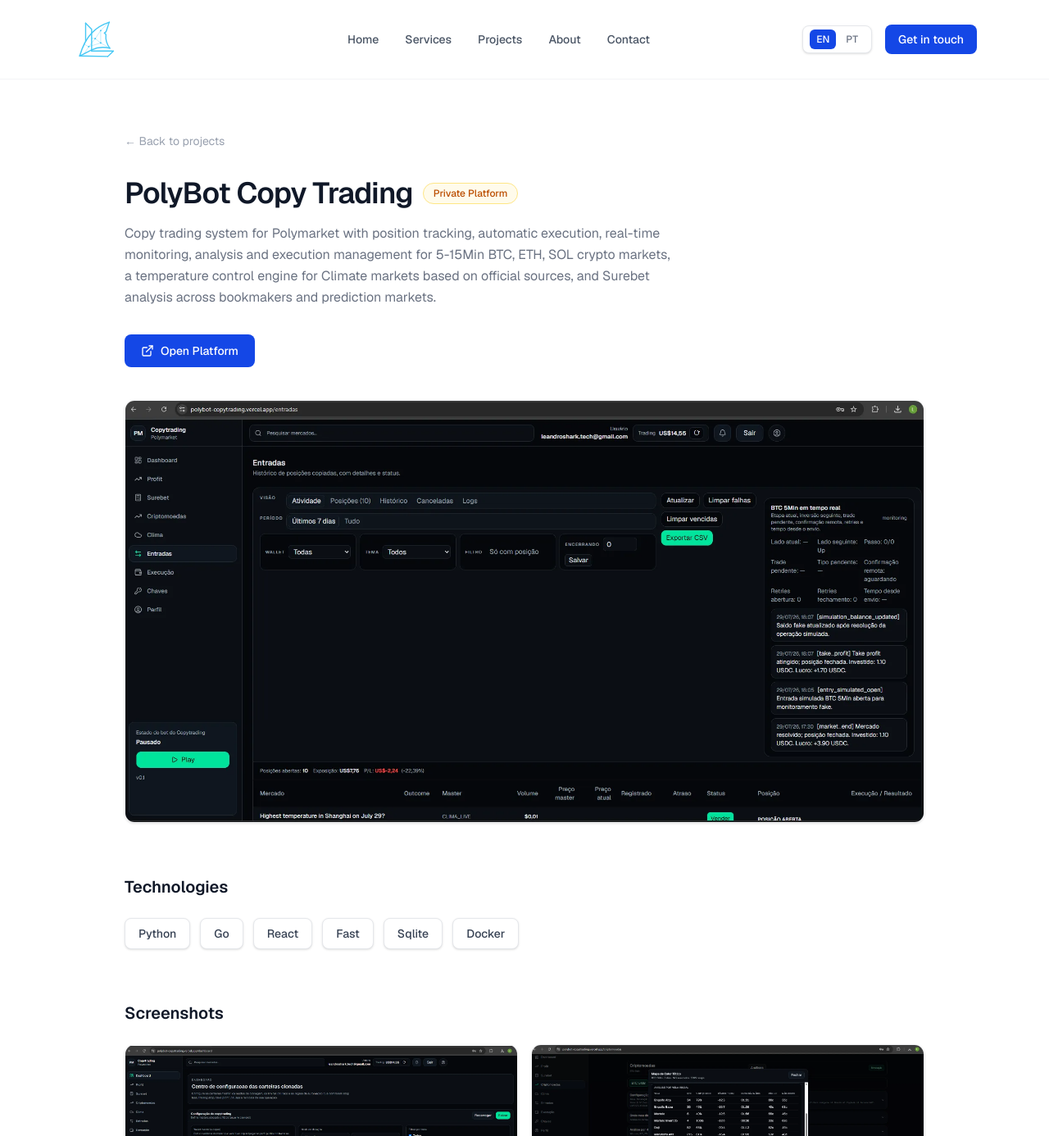
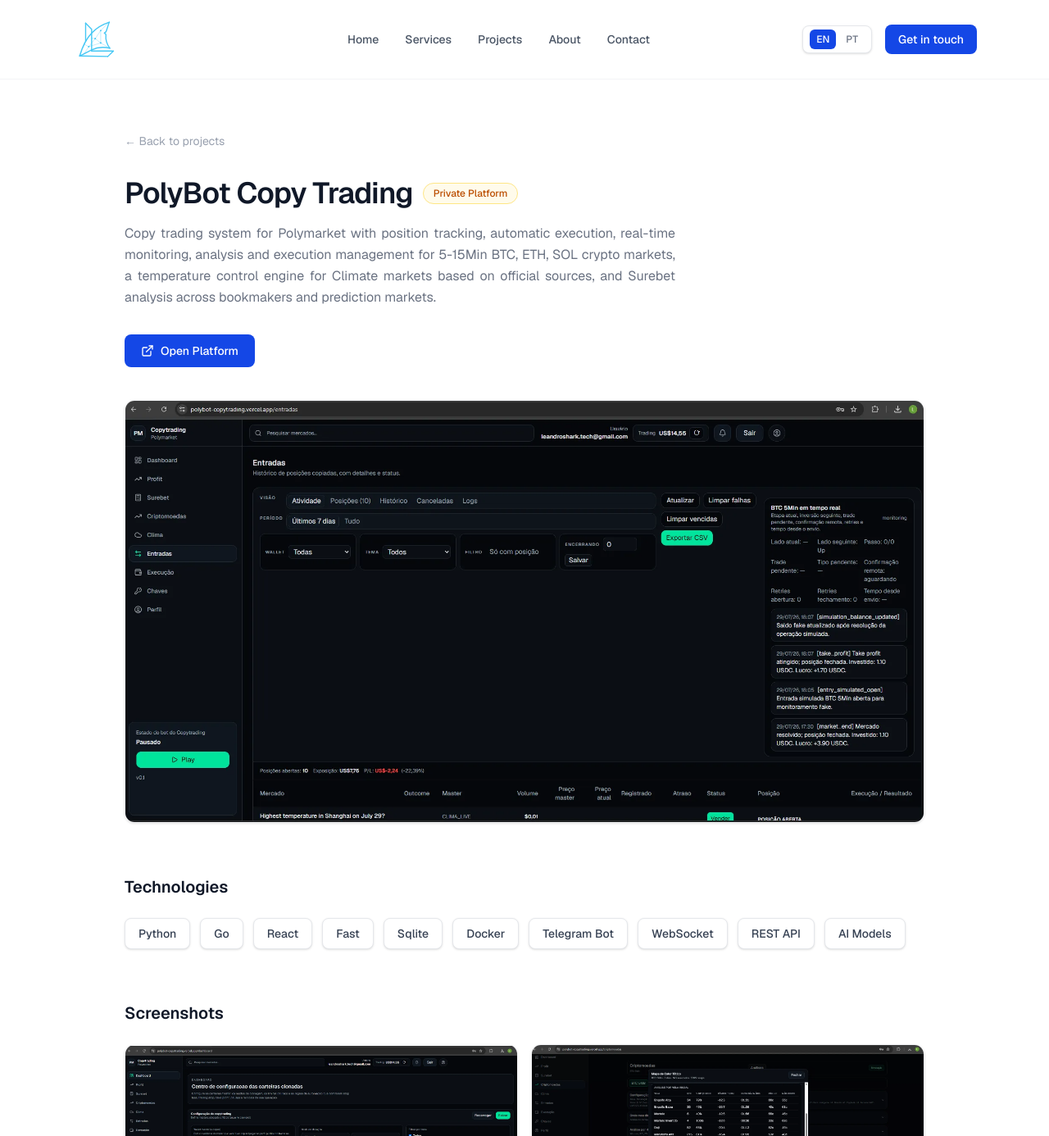
Before and after one commit to Sharkprojects/lsharktech-site, a Next.js app: page /projects/polybot in a window 1280 px wide. Shown: the top 1386 px of the page at 82% size. Built offline with nearby package versions, Linux system fonts and the light colour scheme.

Commit message:
Refactor code structure for improved readability and maintainability

```diff
--- a/src/components/ProjectPageClient.tsx
+++ b/src/components/ProjectPageClient.tsx
@@ -60,7 +60,7 @@
                 </span>
               )}
             </div>
-            <p className="mt-2 max-w-2xl text-base leading-relaxed text-gray-500">
+            <p className="mt-2 max-w-2xl text-justify text-base leading-relaxed text-gray-500">
               {content.description}
             </p>
           </div>
--- a/src/components/Projects.tsx
+++ b/src/components/Projects.tsx
@@ -57,7 +57,7 @@
                   {item.title}
                 </h3>
 
-                <p className="mt-1 text-sm leading-relaxed text-gray-500">
+                <p className="mt-1 text-justify text-sm leading-relaxed text-gray-500">
                   {item.description}
                 </p>
 
--- a/src/i18n/en.ts
+++ b/src/i18n/en.ts
@@ -172,6 +172,10 @@
       'Fast',
       'Sqlite',
       'Docker',
+      'Telegram Bot',
+      'WebSocket',
+      'REST API',
+      'AI Models',
     ],
     links: [
       { label: 'Open Platform', url: 'https://polybot-copytrading.vercel.app/login' },
--- a/src/i18n/pt.ts
+++ b/src/i18n/pt.ts
@@ -163,7 +163,7 @@
   polybot: {
     title: 'PolyBot Copy Trading',
     description:
-      'Sistema de copy trading para Polymarket com acompanhamento de posições, execução automática, monitorização em tempo real, gestão com análise e execuções para os mercados de 5-15Min BTC, ETH, SOL em criptomoedas e motor de controle de temperaturas máximas para o mercado de Clima baseado em fontes oficiais, e análise de Surebets em casas de apostas e de mercados preditivos.',
+      'Sistema de copy trading para Polymarket com acompanhamento de posições, execução automática e avaliação de confiança por modelos de IA, monitorização em tempo real, gestão com análise e execuções para os mercados de 5-15Min BTC, ETH, SOL em criptomoedas e motor de controle de temperaturas máximas para o mercado de Clima baseado em fontes oficiais, e análise de Surebets em casas de apostas e de mercados preditivos.',
     badge: 'Plataforma Privada',
     technologies: [
       'Python',
@@ -172,6 +172,10 @@
       'Fast',
       'Sqlite',
       'Docker',
+      'Telegram Bot',
+      'WebSocket',
+      'API Rest',
+      'Modelos de IA',
     ],
     links: [
       { label: 'Abrir Plataforma', url: 'https://polybot-copytrading.vercel.app/login' },
```
Also changed, not shown: public/projects/allcripto/a_hero.webp (renamed from public/projects/allcripto/gallery_hero.webp).
